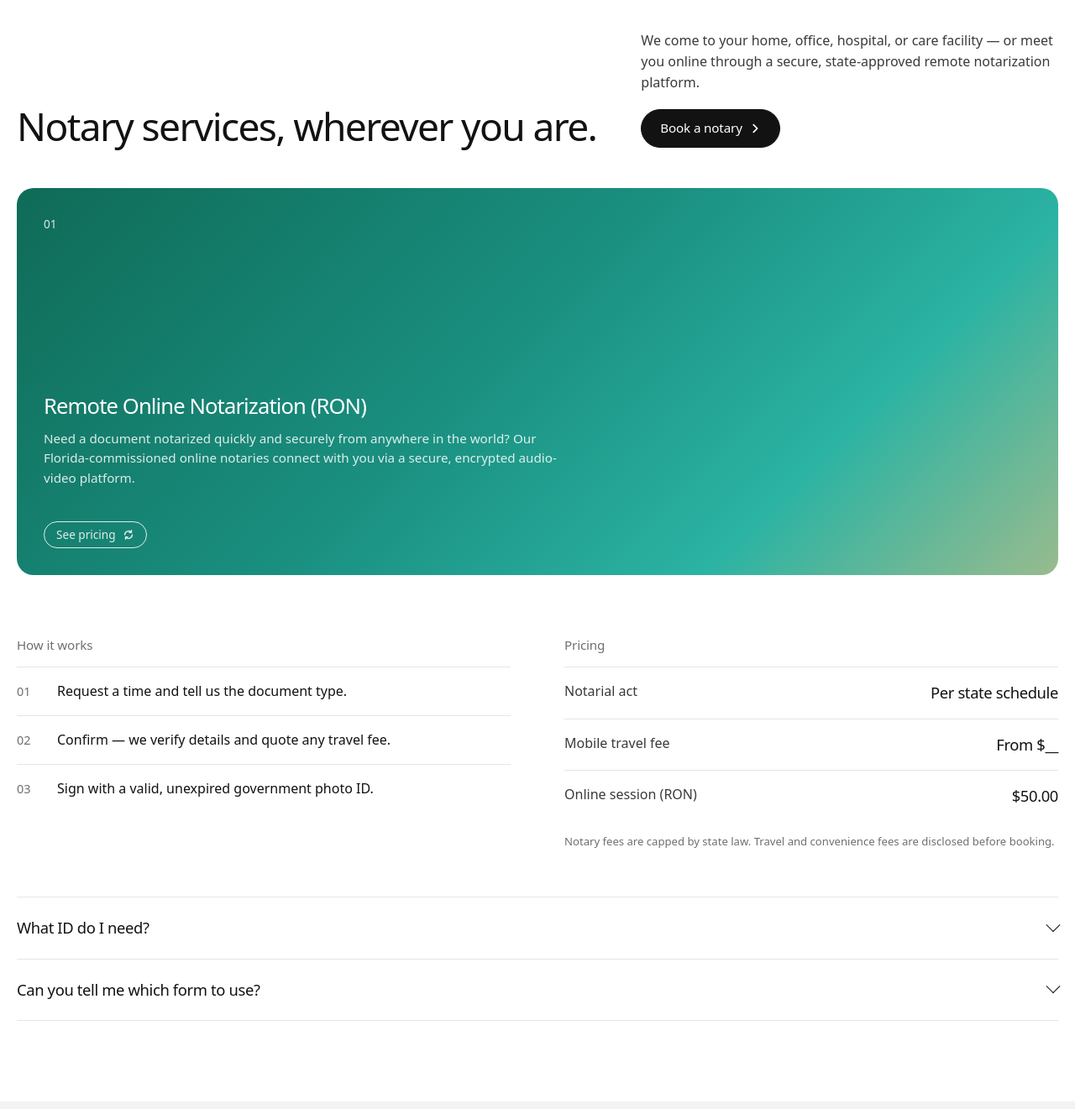
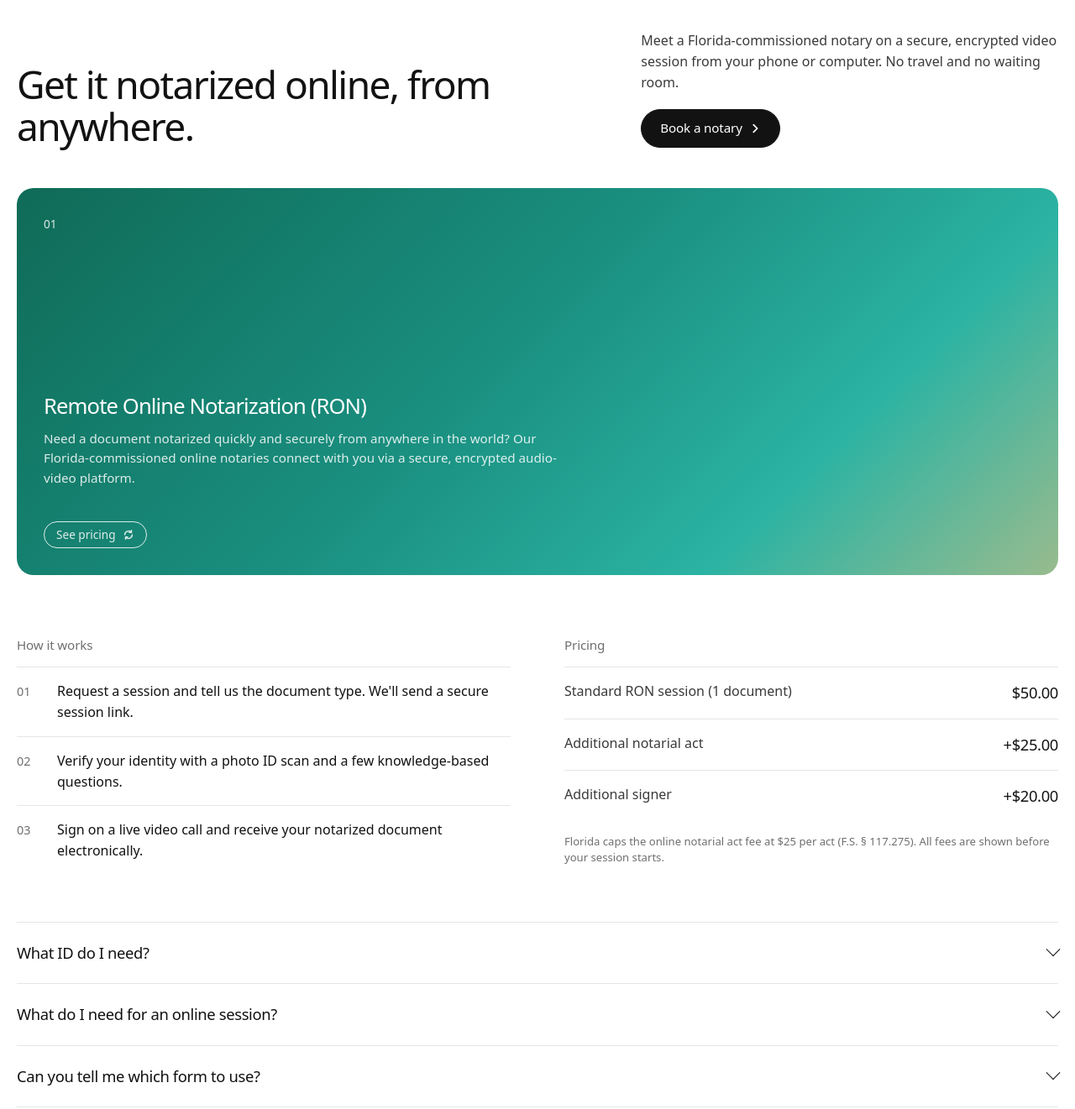
Before and after one commit to Iconicbro/Notary-Site, a plain HTML site: page index.html in a window 1280 px wide. Shown: the part 1160-2481 px from the top of the page at 84% size. Drawn offline with Linux system fonts and the light colour scheme.

Commit message:
Notary tab: online-only wording, steps, and RON pricing
Co-Authored-By: Claude Opus 5.5 <noreply@anthropic.com>

```diff
--- a/index.html
+++ b/index.html
@@ -11,7 +11,7 @@
   <meta name="format-detection" content="telephone=no">
 
   <title>Your Business Name | Notary, Loan Signing &amp; LLC Formation</title>
-  <meta name="description" content="Professional mobile and online notary services, certified loan signing agent services, and LLC formation support for new businesses.">
+  <meta name="description" content="Remote online notarization (RON), certified loan signing agent services, and LLC formation support for new businesses.">
   <meta name="theme-color" content="#ffffff">
   <link rel="icon" href="assets/logo-mark.svg" type="image/svg+xml">
 
@@ -56,7 +56,7 @@
         <div class="hero-copy">
           <h1 id="hero-title">Signed, sealed, and set up — without the hassle.</h1>
           <div class="hero-side">
-            <p>Mobile and online notarization, certified loan signings, and LLC formation for new businesses. One trusted partner for the paperwork that matters.</p>
+            <p>Online notarization, certified loan signings, and LLC formation for new businesses. One trusted partner for the paperwork that matters.</p>
             <div class="hero-actions">
               <a class="btn btn-dark" href="#request">Request an appointment
                 <svg class="chev" aria-hidden="true" viewBox="0 0 16 16"><path d="M6 3l5 5-5 5"/></svg>
@@ -98,9 +98,9 @@
         <!-- ============ NOTARY ============ -->
         <div class="panel" role="tabpanel" id="panel-notary" aria-labelledby="tab-notary" tabindex="0">
           <div class="panel-head">
-            <h3>Notary services, wherever you are.</h3>
+            <h3>Get it notarized online, from anywhere.</h3>
             <div>
-              <p>We come to your home, office, hospital, or care facility — or meet you online through a secure, state-approved remote notarization platform.</p>
+              <p>Meet a Florida-commissioned notary on a secure, encrypted video session from your phone or computer. No travel and no waiting room.</p>
               <a class="btn btn-dark" href="#request" data-service="notary">Book a notary
                 <svg class="chev" aria-hidden="true" viewBox="0 0 16 16"><path d="M6 3l5 5-5 5"/></svg>
               </a>
@@ -136,24 +136,25 @@
             <div>
               <p class="label">How it works</p>
               <ol class="steps">
-                <li><strong>Request</strong> a time and tell us the document type.</li>
-                <li><strong>Confirm</strong> — we verify details and quote any travel fee.</li>
-                <li><strong>Sign</strong> with a valid, unexpired government photo ID.</li>
+                <li><strong>Request</strong> a session and tell us the document type. We'll send a secure session link.</li>
+                <li><strong>Verify</strong> your identity with a photo ID scan and a few knowledge-based questions.</li>
+                <li><strong>Sign</strong> on a live video call and receive your notarized document electronically.</li>
               </ol>
             </div>
             <div>
               <p class="label">Pricing</p>
               <dl class="price-list">
-                <div><dt>Notarial act</dt><dd>Per state schedule</dd></div>
-                <div><dt>Mobile travel fee</dt><dd>From $__</dd></div>
-                <div><dt>Online session (RON)</dt><dd>$50.00</dd></div>
+                <div><dt>Standard RON session (1 document)</dt><dd>$50.00</dd></div>
+                <div><dt>Additional notarial act</dt><dd>+$25.00</dd></div>
+                <div><dt>Additional signer</dt><dd>+$20.00</dd></div>
               </dl>
-              <p class="fine">Notary fees are capped by state law. Travel and convenience fees are disclosed before booking.</p>
+              <p class="fine">Florida caps the online notarial act fee at $25 per act (F.S. § 117.275). All fees are shown before your session starts.</p>
             </div>
           </div>
 
           <div class="faqs">
             <details class="faq"><summary>What ID do I need?</summary><p>A current, government-issued photo ID such as a driver's license, state ID, or passport. The name must match the document.</p></details>
+            <details class="faq"><summary>What do I need for an online session?</summary><p>A phone, tablet, or computer with a camera, microphone, and a stable internet connection, plus your ID and your unsigned document.</p></details>
             <details class="faq"><summary>Can you tell me which form to use?</summary><p>No. Notaries who are not attorneys cannot give legal advice or choose documents for you. Please contact the receiving agency or an attorney.</p></details>
           </div>
         </div>
```
